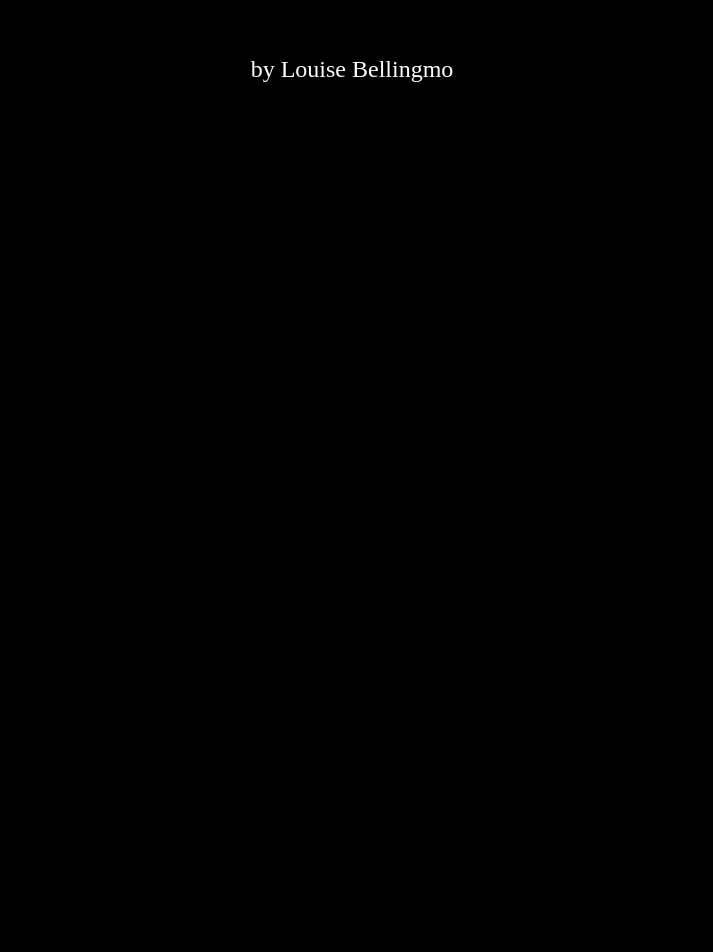
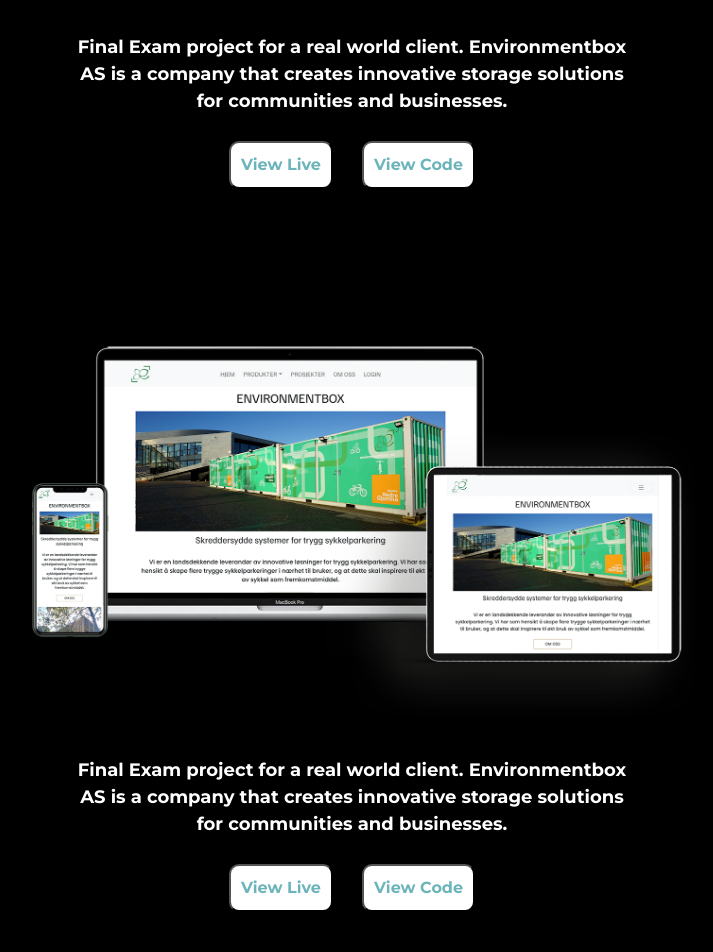
Before and after one commit to lonsoien/urban-portfolio, a React (Create React App) app: page /work in a window 1280 px wide. Shown: the part 860-1812 px from the top of the page, without its empty margins (288-1001 px from the left). Before the commit the page ends 952 px from the top, so only its background shows below. Built offline with nearby package versions, Linux system fonts and the light colour scheme; a web font is replaced by a local one.

Commit message:
scss & html

```diff
--- a/src/components/Work.js
+++ b/src/components/Work.js
@@ -14,6 +14,31 @@
             solutions for communities and businesses.
         </p>
         </div>
+        <div className="center">
+        <a href="https://evironmentbox.netlify.app/" target="blank"><button className="view">View Live</button></a>
+        &nbsp;&nbsp;
+        <a href="https://github.com/Noroff-FEU-Assignments/project-exam-2-lonsoien" target="blank"><button className="view">View Code</button></a>
+        <br></br>
+        </div>
+
+        <div>
+            <img alt='design' className='center' src={Environment}></img>
+        </div>
+        <div className='info-text'>
+        <p>
+            Final Exam project for a real world client.
+            Environmentbox AS is a company that creates innovative storage
+            solutions for communities and businesses.
+        </p>
+        </div>
+
+        <div className="center">
+        <a href="https://evironmentbox.netlify.app/" target="blank"><button className="view">View Live</button></a>
+        &nbsp;&nbsp;
+        <a href="https://github.com/Noroff-FEU-Assignments/project-exam-2-lonsoien" target="blank"><button className="view">View Code</button></a>
+        <br></br>
+        </div>
+
         <footer>
             <h4>by Louise Bellingmo</h4>
         </footer>
--- a/src/sass/partials/_layout.scss
+++ b/src/sass/partials/_layout.scss
@@ -11,10 +11,24 @@
 }
 
 img {
-    height: 50%;
-    width: 50%;
+    height: 70%;
+    width: 70%;
     margin: 20px;
     text-align: center;
+}
+
+.view {
+    font-family: 'Montserrat', sans-serif;
+    padding: 10px;
+    margin: 10px;
+    color: #6BB4BA;
+    border-radius: 10px 10px 10px 10px;
+    background-color: white;
+}
+
+.view:hover {
+    background-color: #6BB4BA;
+    color: white;
 }
 
 .center {
--- a/src/sass/style.css
+++ b/src/sass/style.css
@@ -11,10 +11,24 @@
 }
 
 img {
-  height: 50%;
-  width: 50%;
+  height: 70%;
+  width: 70%;
   margin: 20px;
   text-align: center;
+}
+
+.view {
+  font-family: "Montserrat", sans-serif;
+  padding: 10px;
+  margin: 10px;
+  color: #6BB4BA;
+  border-radius: 10px 10px 10px 10px;
+  background-color: white;
+}
+
+.view:hover {
+  background-color: #6BB4BA;
+  color: white;
 }
 
 .center {
```
Also changed, not shown: 1 other file (tests, documents, lock files or other folders).
